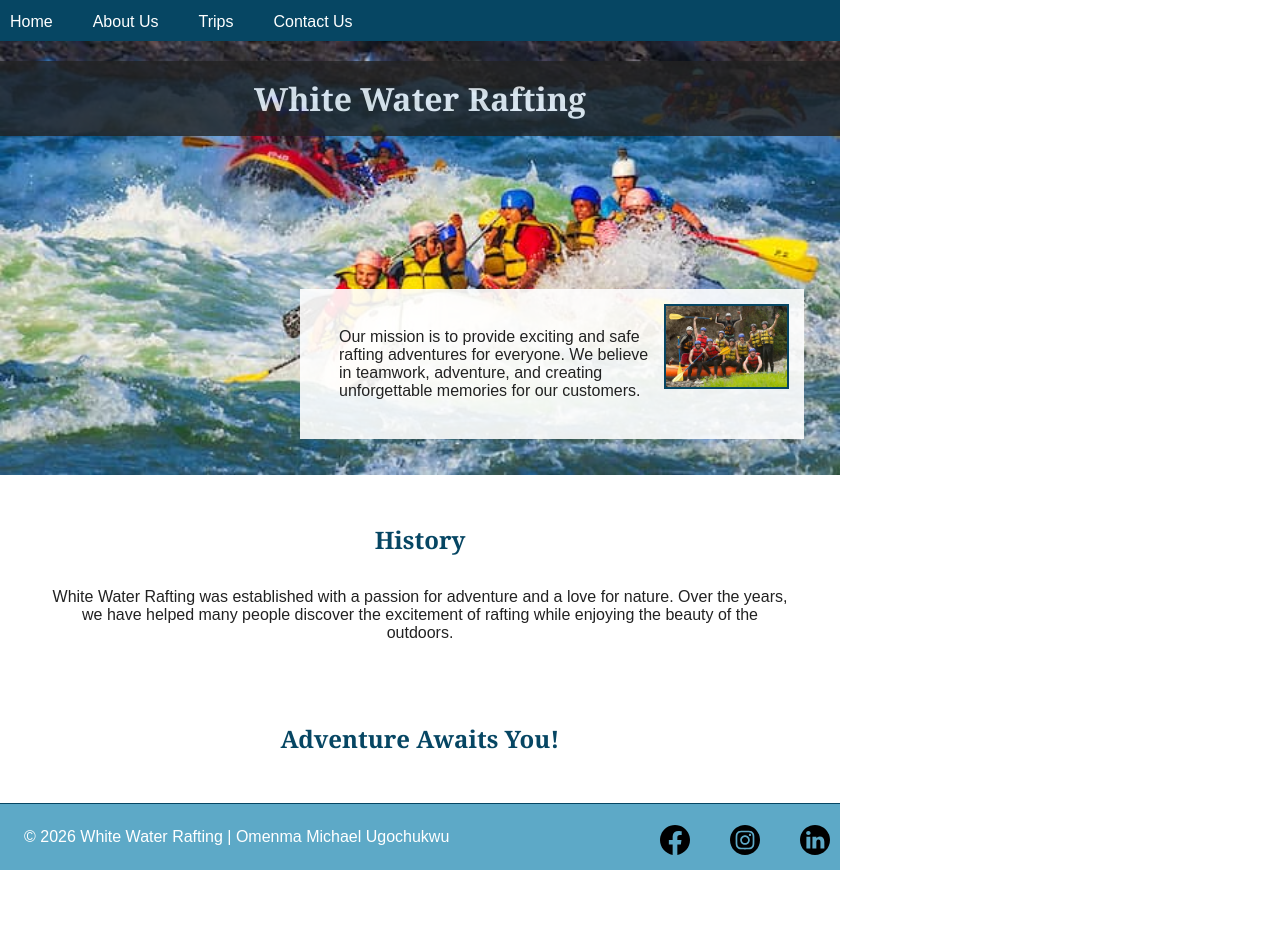
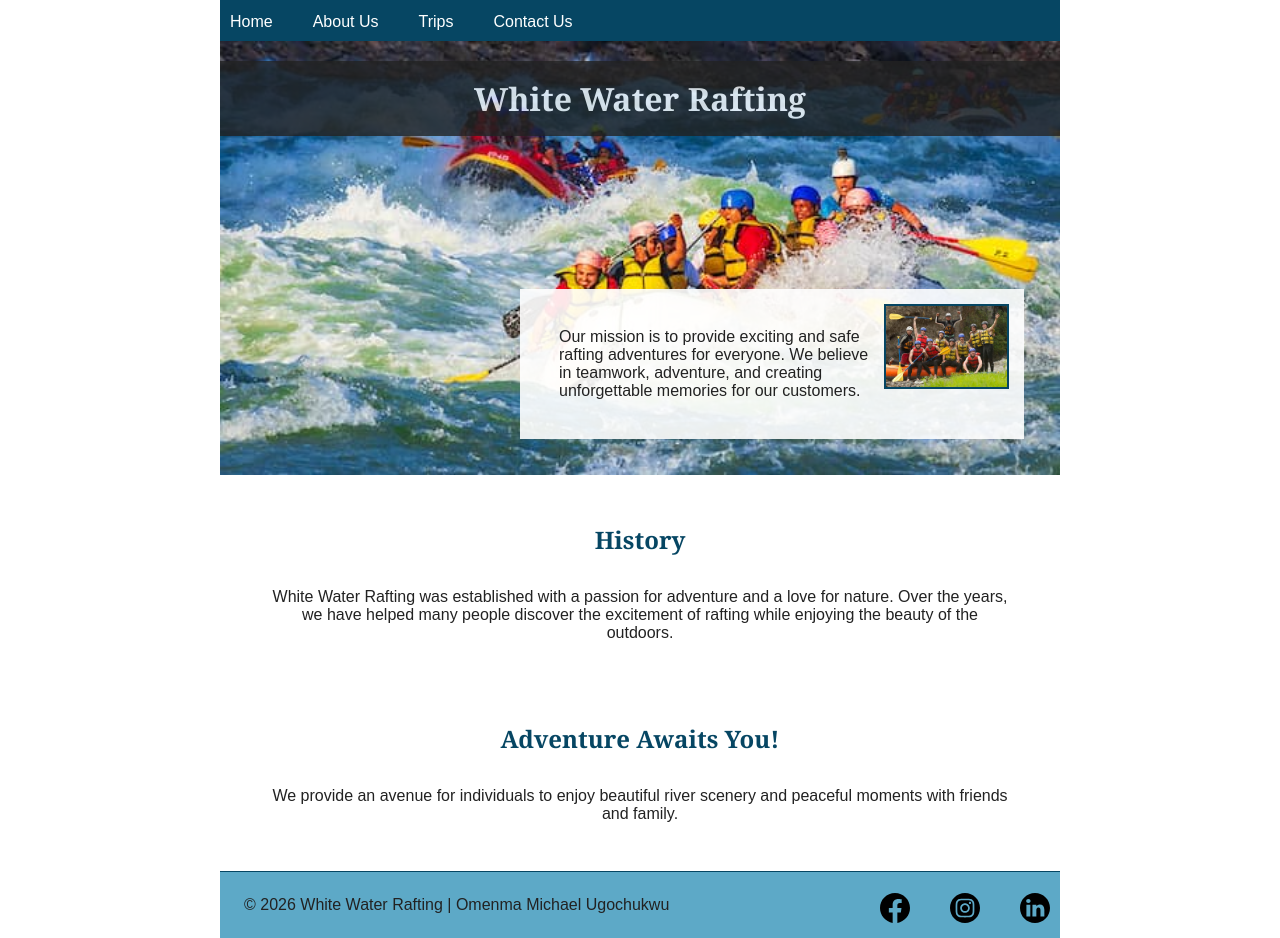
Before and after one commit to 1killo/wdd130, a plain HTML site: page wwr/about.html in a window 1280 px wide. Shown: the part 183-1121 px from the top of the page. Before the commit the page ends 1053 px from the top, so only its background shows below. Drawn offline with Linux system fonts and the light colour scheme.

Commit message:
enhancement

```diff
--- a/wwr/about.html
+++ b/wwr/about.html
@@ -4,7 +4,7 @@
 <head>
     <meta charset="UTF-8">
     <meta name="viewport" content="width=device-width, initial-scale=1.0">
-    <title>About Us | White Water Rafting</title>
+    <title>About Us | Water Adventure Rafting</title>
     <meta name="description" content="Learn more about our rafting adventures, our team, and our passion for exploring the outdoors.">
     <meta name="author" content="Omenma Michael Ugochukwu">
     <link rel="stylesheet" href="styles/rafting.css">
@@ -50,6 +50,9 @@
 
         <section>
             <h2>Adventure Awaits You!</h2>
+            <p>
+                We provide an avenue for individuals to enjoy beautiful river scenery and peaceful moments with friends and family.
+            </p>
         </section>
 
     </main>
--- a/wwr/styles/rafting.css
+++ b/wwr/styles/rafting.css
@@ -23,7 +23,7 @@ header,
 main,
 footer {
     width: 840px;
-    margin: 0;
+    margin: 0 auto;
 }
 
 h1,
@@ -122,5 +122,5 @@ footer {
     align-items: center;
     border-top: 1px solid var(--primary-color);
     background-color: var(--secondary-color);
-    color: white;
+    color: #222222;
 }
```
